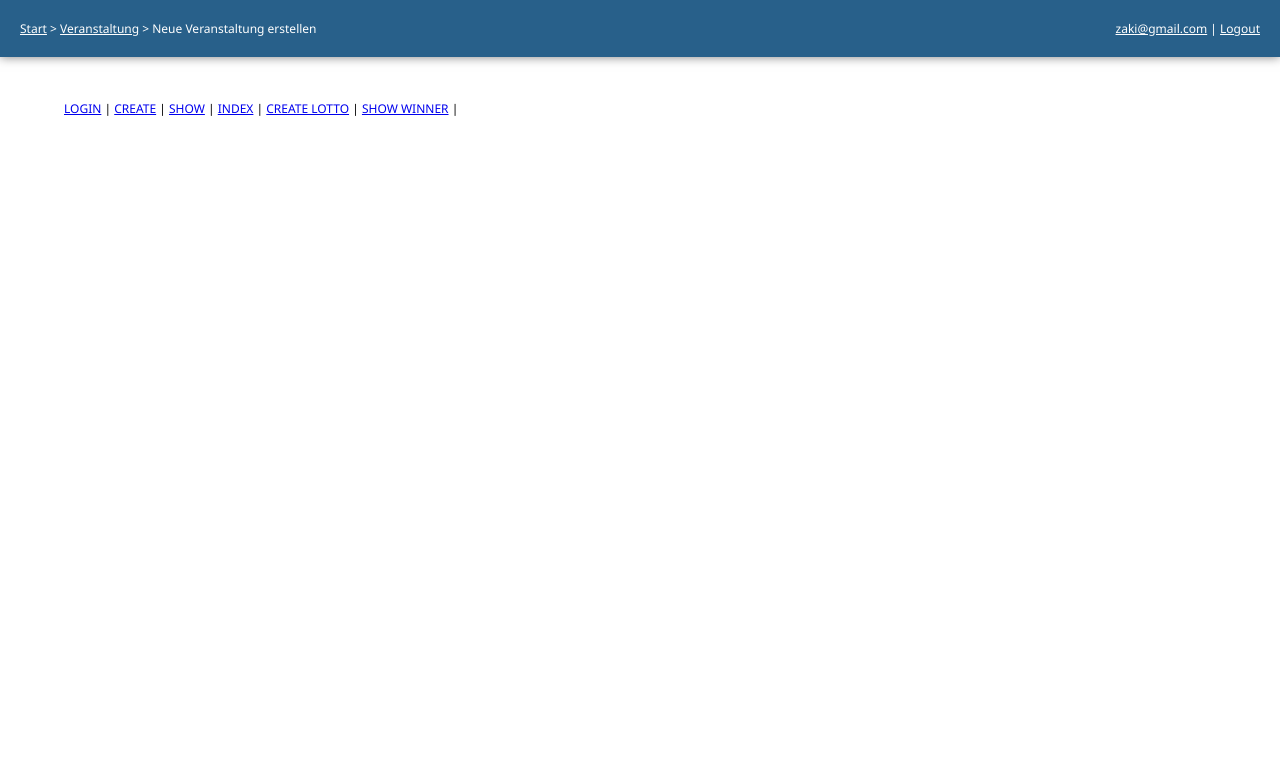
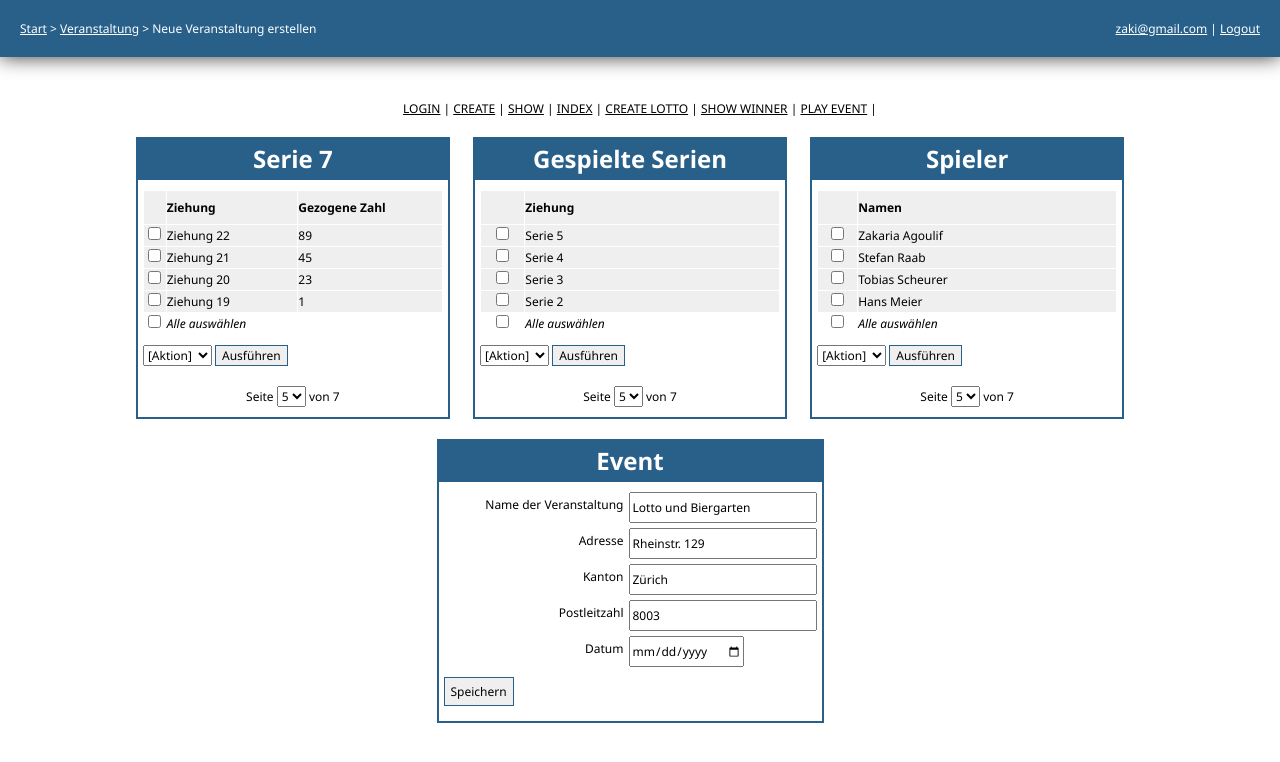
Before and after one commit to escolate/TeamNorden_LottoWebApp, a PHP site: page /index.php?page=playEvent in a window 1280 px wide. Shown: the top 762 px of the page. Run offline with PHP 8.4, Linux system fonts and the light colour scheme.

Commit message:
90% finished design

```diff
--- a/createLottocard.php
+++ b/createLottocard.php
@@ -1,3 +1,4 @@
+<div class="content-box">
     <h1>Neue Lottokarte erstellen</h1>
     <form>
 	<div class="lotto-card">
@@ -32,3 +33,4 @@
 	<input type="submit" value="Speichern und schliessen">
     </form>
 </div>
+</div>
--- a/css/style.css
+++ b/css/style.css
@@ -11,13 +11,16 @@ body {
 a:hover{
     text-decoration: none;
 }
+a, a:visited{
+    color: black;
+}
 /*header*/
 #header{
     width: 100%;
     position: fixed;
     background-color: #28608a;
     color: white;
-    box-shadow: 0px 0px 10px rgba(0,0,0,0.5);
+    box-shadow: 0px 0px 20px rgba(0,0,0,0.8);
 }
 #header a{
     color: white;
@@ -38,6 +41,25 @@ a:hover{
     width: 90%;
     margin: auto;
     margin-bottom: 50px;
+    text-align: center;
+}
+.content-box{
+    border: 2px solid #28608a;
+    padding: 0 5px 10px 5px;
+    max-width: 600px;
+    min-width: 300px;
+    display: inline-block;
+    text-align: left;
+    margin: 20px 20px 0 0;
+}
+.content-box h1{
+    vertical-align: top;
+    display: block;
+    background-color: #28608a;
+    margin: -2px -7px 10px -7px;
+    padding: 5px;
+    text-align: center;
+    color: white;
 }
 /*form global*/
 form input[type="submit"]{
@@ -48,9 +70,6 @@ form input[type="submit"]:hover{
     background-color: white;
 }
 /*form create*/
-.create form{
-    border: 1px solid black;
-}
 .create form div{
     border: 0px solid black;
     margin: 5px 0;
@@ -78,12 +97,17 @@ form input[type="submit"]:hover{
     width: 100%;
     background-color: #efefef;
     margin-bottom: 10px;
+    vertical-align: central;
 }
 .list table a{
     text-decoration: none;
 }
+.list td:first-child{
+    text-align: center;
+
+}
 .list tr > td{
-    padding: 1px 3px;
+    padding: 2px 0;
 }
 .list tr, td, th{
     border: 1px solid white;
@@ -101,7 +125,7 @@ form input[type="submit"]:hover{
 .list a{
     display: inline-block;
     width: 100%;
-    height: 60%;
+    height: 80%;
 }
 .pages{
     text-align: center;
--- a/index.php
+++ b/index.php
@@ -19,6 +19,7 @@
 		<a href="index.php?page=list_index">INDEX</a> |
 		<a href="index.php?page=createLottocard">CREATE LOTTO</a> |
 		<a href="index.php?page=showWinner">SHOW WINNER</a> |
+		<a href="index.php?page=playEvent">PLAY EVENT</a> |
 	    </div>
 	    <?php
 	    if (!empty($_GET)) {
@@ -38,6 +39,9 @@
 		    case $_GET['page'] == 'showWinner':
 			include_once 'showWinner.php';
 			break;
+		    case $_GET['page'] == 'playEvent':
+			include_once 'playEvent.php';
+			break;
 		}
 	    }
 	    ?>
--- a/list_index.php
+++ b/list_index.php
@@ -1,5 +1,6 @@
+<div class="content-box">
+    <h1>Veranstaltungen</h1>
     <div class="list">
-    <h1>Veranstaltungen</h1>
 	<form name="events">
 	    <table>
 		<thead>
@@ -134,7 +135,7 @@
 		    </tr>
 		    <tr>
 			<td><input type="checkbox"></td>
-		    <td><a href="#">Happa Happa Lotto wir sind luschtig heut!</a></td>
+			<td><a href="#">Happa Happa Lotto wir sind luschtig.qqqqqqqqqqqqqqqqqqqqqqqqqqqqqqqqqqqqqqqqqqqqqqqqqqqqqqqqqqq</a></td>
 			<td><a href="#">01.02.2012</a></td>
 		    </tr>
 		</tbody>
@@ -161,3 +162,4 @@
 	    von 7
 	</div>
     </div>
+</div>
--- /dev/null
+++ b/playEvent.php
@@ -0,0 +1,218 @@
+<div class="content-box">
+    <h1>Serie 7</h1>
+    <div class="list">
+	<form name="events">
+	    <table>
+		<thead>
+		    <tr>
+			<th></th>
+			<th>Ziehung</th>
+			<th>Gezogene Zahl</th>
+		    </tr>
+		</thead>
+		<tfoot>
+		    <tr>
+			<td><input type="checkbox"></td>
+			<td>Alle auswählen</td>
+			<td></td>
+		    </tr>
+		</tfoot>
+		<tbody>
+		    <tr>
+			<td><input type="checkbox"></td>
+			<td><a href="#">Ziehung 22</a></td>
+			<td><a href="#">89</a></td>
+		    </tr>
+		    <tr>
+			<td><input type="checkbox"></td>
+			<td><a href="#">Ziehung 21</a></td>
+			<td><a href="#">45</a></td>
+		    </tr>
+		    <tr>
+			<td><input type="checkbox"></td>
+			<td><a href="#">Ziehung 20</a></td>
+			<td><a href="#">23</a></td>
+		    </tr>
+		    <tr>
+			<td><input type="checkbox"></td>
+			<td><a href="#">Ziehung 19</a></td>
+			<td><a href="#">1</a></td>
+		    </tr>
+		</tbody>
+	    </table>
+	    <select name="events-action">
+		<option value="action">[Aktion]</option>
+		<option value="delete">Löschen</option>
+	    </select>
+	    <input type="submit" value="Ausführen">
+	</form>
+	<div class="pages">
+	    Seite
+	    <form>
+		<select name="events-action">
+		    <option value="delete">1</option>
+		    <option value="delete">2</option>
+		    <option value="delete">3</option>
+		    <option value="delete">4</option>
+		    <option value="action" selected>5</option>
+		    <option value="delete">6</option>
+		    <option value="delete">7</option>
+		</select>
+	    </form>
+	    von 7
+	</div>
+    </div>
+</div>
+
+<div class="content-box">
+    <h1>Gespielte Serien</h1>
+    <div class="list">
+	<form name="events">
+	    <table>
+		<thead>
+		    <tr>
+			<th></th>
+			<th>Ziehung</th>
+		    </tr>
+		</thead>
+		<tfoot>
+		    <tr>
+			<td><input type="checkbox"></td>
+			<td>Alle auswählen</td>
+		    </tr>
+		</tfoot>
+		<tbody>
+		    <tr>
+			<td><input type="checkbox"></td>
+			<td><a href="#">Serie 5</a></td>
+		    </tr>
+		    <tr>
+			<td><input type="checkbox"></td>
+			<td><a href="#">Serie 4</a></td>
+		    </tr>
+		    <tr>
+			<td><input type="checkbox"></td>
+			<td><a href="#">Serie 3</a></td>
+		    </tr>
+		    <tr>
+			<td><input type="checkbox"></td>
+			<td><a href="#">Serie 2</a></td>
+		    </tr>
+		</tbody>
+	    </table>
+	    <select name="events-action">
+		<option value="action">[Aktion]</option>
+		<option value="delete">Löschen</option>
+	    </select>
+	    <input type="submit" value="Ausführen">
+	</form>
+	<div class="pages">
+	    Seite
+	    <form>
+		<select name="events-action">
+		    <option value="delete">1</option>
+		    <option value="delete">2</option>
+		    <option value="delete">3</option>
+		    <option value="delete">4</option>
+		    <option value="action" selected>5</option>
+		    <option value="delete">6</option>
+		    <option value="delete">7</option>
+		</select>
+	    </form>
+	    von 7
+	</div>
+    </div>
+</div>
+
+<div class="content-box">
+    <h1>Spieler</h1>
+    <div class="list">
+	<form name="events">
+	    <table>
+		<thead>
+		    <tr>
+			<th></th>
+			<th>Namen</th>
+		    </tr>
+		</thead>
+		<tfoot>
+		    <tr>
+			<td><input type="checkbox"></td>
+			<td>Alle auswählen</td>
+		    </tr>
+		</tfoot>
+		<tbody>
+		    <tr>
+			<td><input type="checkbox"></td>
+			<td><a href="#">Zakaria Agoulif</a></td>
+		    </tr>
+		    <tr>
+			<td><input type="checkbox"></td>
+			<td><a href="#">Stefan Raab</a></td>
+		    </tr>
+		    <tr>
+			<td><input type="checkbox"></td>
+			<td><a href="#">Tobias Scheurer</a></td>
+		    </tr>
+		    <tr>
+			<td><input type="checkbox"></td>
+			<td><a href="#">Hans Meier</a></td>
+		    </tr>
+		</tbody>
+	    </table>
+	    <select name="events-action">
+		<option value="action">[Aktion]</option>
+		<option value="delete">Löschen</option>
+	    </select>
+	    <input type="submit" value="Ausführen">
+	</form>
+	<div class="pages">
+	    Seite
+	    <form>
+		<select name="events-action">
+		    <option value="delete">1</option>
+		    <option value="delete">2</option>
+		    <option value="delete">3</option>
+		    <option value="delete">4</option>
+		    <option value="action" selected>5</option>
+		    <option value="delete">6</option>
+		    <option value="delete">7</option>
+		</select>
+	    </form>
+	    von 7
+	</div>
+    </div>
+</div>
+
+<div class="content-box">
+    <h1>Event</h1>
+    <div class="create">
+	<form>
+	    <form>
+		<div>
+		    <label for="event-name">Name der Veranstaltung</label>
+		    <input type="text" id="event-name" value="Lotto und Biergarten">
+		</div>
+		<div>
+		    <label for="event-location">Adresse</label>
+		    <input type="text" id="event-location" value="Rheinstr. 129">
+		</div>
+		<div>
+		    <label for="event-city">Kanton</label>
+		    <input type="text" id="event-city" value="Zürich">
+		</div>
+		<div>
+		    <label for="event-zip">Postleitzahl</label>
+		    <input type="text" id="event-zip" value="8003">
+		</div>
+		<div>
+		    <label for="event-date">Datum</label>
+		    <input type="date" id="event-date" value="31.10.2003">
+		</div>
+		<div>
+		    <input type="submit" value="Speichern">
+		</div>
+	    </form>
+	</form>
+    </div>
+</div>
--- a/showWinner.php
+++ b/showWinner.php
@@ -1,8 +1,9 @@
+<div class="content-box">
     <h1>Gewinn</h1>
 
     <p>Event: Biergarten und Lotto</p>
     <p>Serie: 5</p>
-<p>Gezogene Zahlen:</p>
+    <p>Gezogene Zahlen: 4, 5, 56, 70</p>
 
     <p></p>
     <p></p>
@@ -40,3 +41,4 @@
 	</div>
     </form>
 </div>
+</div>
```
Also changed, not shown: create.php (+9 -7 lines). Lines whose indentation alone changed are shown as unchanged.
